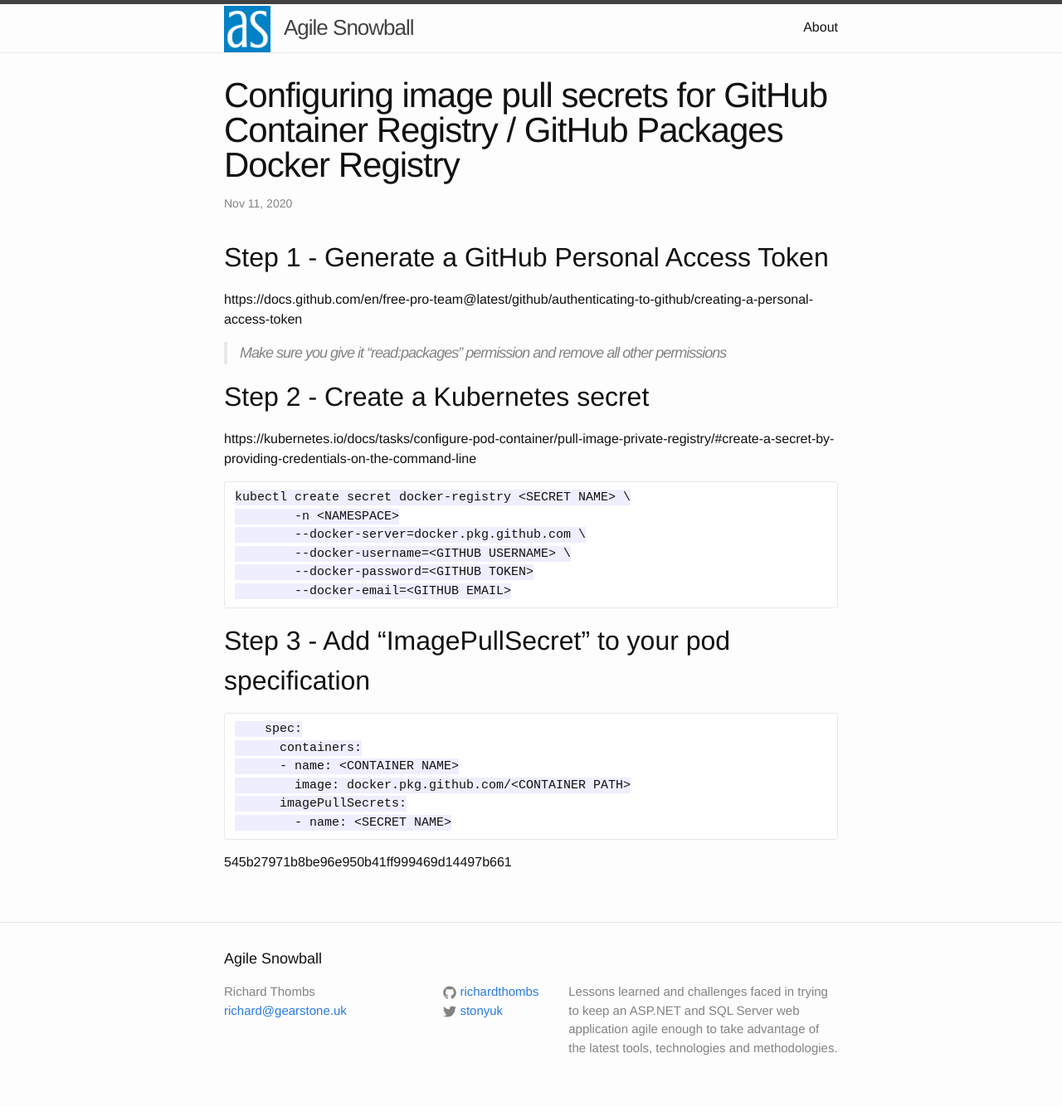
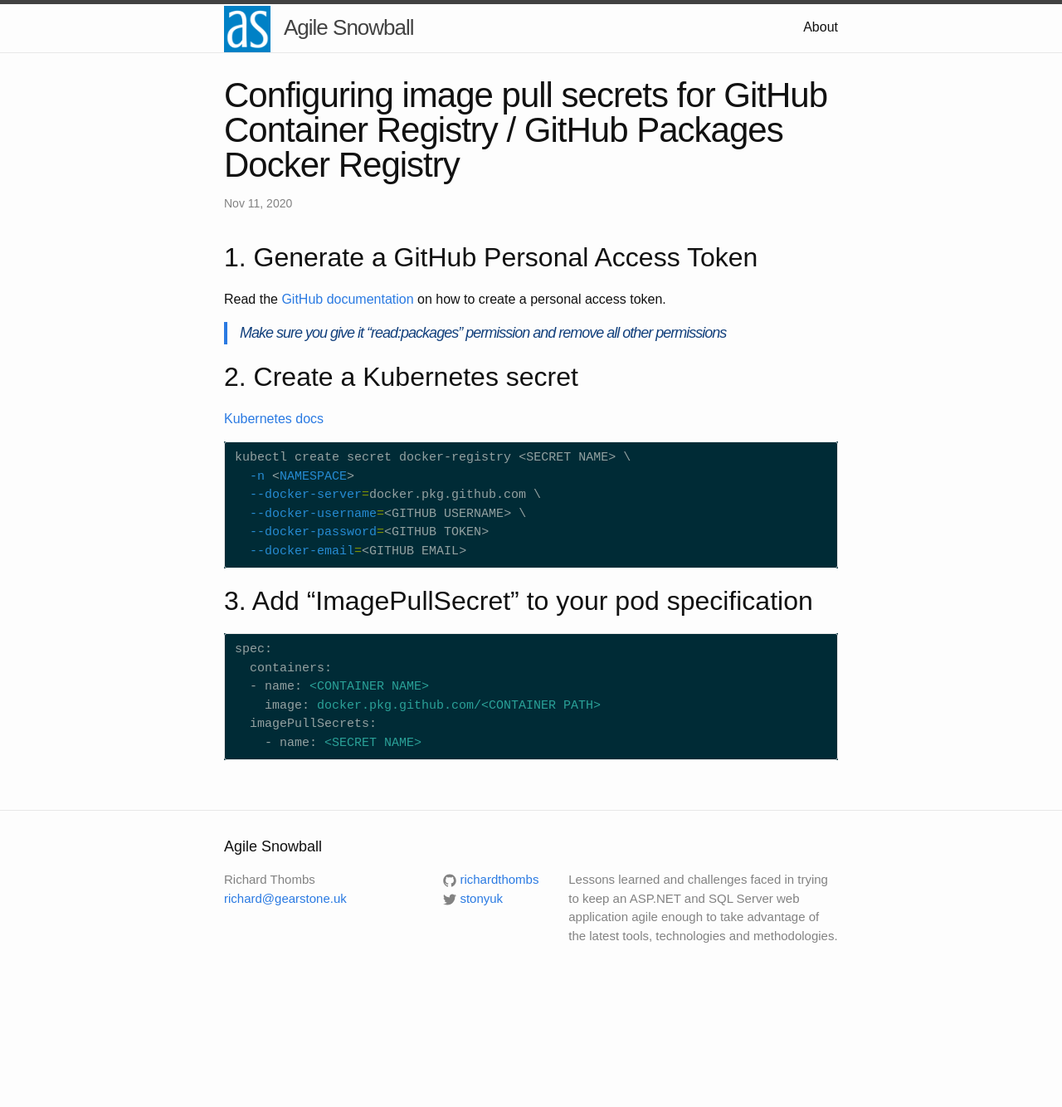
Before and after one commit to richardthombs/agilesnowball.com, a Jekyll site: the page built from _posts/2020-11-11-configuring-image-pull-secrets-for-github-container-registry.md, in a window 1280 px wide. Shown: the whole page at 83% size. Built offline with Jekyll 4.4.1, drawn with Linux system fonts in a browser that asks for light colours; some web fonts are replaced; after the commit the page ends 1199 px from its top, so only the background shows below that.

Commit message:
Tidy up look and feel and syntax highlighting

````diff
--- a/_config.yml
+++ b/_config.yml
@@ -15,3 +15,5 @@
 markdown: kramdown
 highlighter: rouge
 encoding: "utf-8"
+kramdown:
+  input: GFM
--- a/_includes/footer.html
+++ b/_includes/footer.html
@@ -19,7 +19,7 @@
 						<a href="https://github.com/{{ site.github_username }}">
 							<span class="icon  icon--github">
 								<svg viewBox="0 0 16 16">
-                  <path fill="#828282" d="M7.999,0.431c-4.285,0-7.76,3.474-7.76,7.761 c0,3.428,2.223,6.337,5.307,7.363c0.388,0.071,0.53-0.168,0.53-0.374c0-0.184-0.007-0.672-0.01-1.32 c-2.159,0.469-2.614-1.04-2.614-1.04c-0.353-0.896-0.862-1.135-0.862-1.135c-0.705-0.481,0.053-0.472,0.053-0.472 c0.779,0.055,1.189,0.8,1.189,0.8c0.692,1.186,1.816,0.843,2.258,0.645c0.071-0.502,0.271-0.843,0.493-1.037 C4.86,11.425,3.049,10.76,3.049,7.786c0-0.847,0.302-1.54,0.799-2.082C3.768,5.507,3.501,4.718,3.924,3.65 c0,0,0.652-0.209,2.134,0.796C6.677,4.273,7.34,4.187,8,4.184c0.659,0.003,1.323,0.089,1.943,0.261 c1.482-1.004,2.132-0.796,2.132-0.796c0.423,1.068,0.157,1.857,0.077,2.054c0.497,0.542,0.798,1.235,0.798,2.082 c0,2.981-1.814,3.637-3.543,3.829c0.279,0.24,0.527,0.713,0.527,1.437c0,1.037-0.01,1.874-0.01,2.129 c0,0.208,0.14,0.449,0.534,0.373c3.081-1.028,5.302-3.935,5.302-7.362C15.76,3.906,12.285,0.431,7.999,0.431z"/>
+									<path fill="#828282" d="M7.999,0.431c-4.285,0-7.76,3.474-7.76,7.761 c0,3.428,2.223,6.337,5.307,7.363c0.388,0.071,0.53-0.168,0.53-0.374c0-0.184-0.007-0.672-0.01-1.32 c-2.159,0.469-2.614-1.04-2.614-1.04c-0.353-0.896-0.862-1.135-0.862-1.135c-0.705-0.481,0.053-0.472,0.053-0.472 c0.779,0.055,1.189,0.8,1.189,0.8c0.692,1.186,1.816,0.843,2.258,0.645c0.071-0.502,0.271-0.843,0.493-1.037 C4.86,11.425,3.049,10.76,3.049,7.786c0-0.847,0.302-1.54,0.799-2.082C3.768,5.507,3.501,4.718,3.924,3.65 c0,0,0.652-0.209,2.134,0.796C6.677,4.273,7.34,4.187,8,4.184c0.659,0.003,1.323,0.089,1.943,0.261 c1.482-1.004,2.132-0.796,2.132-0.796c0.423,1.068,0.157,1.857,0.077,2.054c0.497,0.542,0.798,1.235,0.798,2.082 c0,2.981-1.814,3.637-3.543,3.829c0.279,0.24,0.527,0.713,0.527,1.437c0,1.037-0.01,1.874-0.01,2.129 c0,0.208,0.14,0.449,0.534,0.373c3.081-1.028,5.302-3.935,5.302-7.362C15.76,3.906,12.285,0.431,7.999,0.431z" />
 								</svg>
 							</span>
 
@@ -34,7 +34,7 @@
 							<span class="icon  icon--twitter">
 								<svg viewBox="0 0 16 16">
 									<path fill="#828282" d="M15.969,3.058c-0.586,0.26-1.217,0.436-1.878,0.515c0.675-0.405,1.194-1.045,1.438-1.809
-                  c-0.632,0.375-1.332,0.647-2.076,0.793c-0.596-0.636-1.446-1.033-2.387-1.033c-1.806,0-3.27,1.464-3.27,3.27 c0,0.256,0.029,0.506,0.085,0.745C5.163,5.404,2.753,4.102,1.14,2.124C0.859,2.607,0.698,3.168,0.698,3.767 c0,1.134,0.577,2.135,1.455,2.722C1.616,6.472,1.112,6.325,0.671,6.08c0,0.014,0,0.027,0,0.041c0,1.584,1.127,2.906,2.623,3.206 C3.02,9.402,2.731,9.442,2.433,9.442c-0.211,0-0.416-0.021-0.615-0.059c0.416,1.299,1.624,2.245,3.055,2.271 c-1.119,0.877-2.529,1.4-4.061,1.4c-0.264,0-0.524-0.015-0.78-0.046c1.447,0.928,3.166,1.469,5.013,1.469 c6.015,0,9.304-4.983,9.304-9.304c0-0.142-0.003-0.283-0.009-0.423C14.976,4.29,15.531,3.714,15.969,3.058z"/>
+                  c-0.632,0.375-1.332,0.647-2.076,0.793c-0.596-0.636-1.446-1.033-2.387-1.033c-1.806,0-3.27,1.464-3.27,3.27 c0,0.256,0.029,0.506,0.085,0.745C5.163,5.404,2.753,4.102,1.14,2.124C0.859,2.607,0.698,3.168,0.698,3.767 c0,1.134,0.577,2.135,1.455,2.722C1.616,6.472,1.112,6.325,0.671,6.08c0,0.014,0,0.027,0,0.041c0,1.584,1.127,2.906,2.623,3.206 C3.02,9.402,2.731,9.442,2.433,9.442c-0.211,0-0.416-0.021-0.615-0.059c0.416,1.299,1.624,2.245,3.055,2.271 c-1.119,0.877-2.529,1.4-4.061,1.4c-0.264,0-0.524-0.015-0.78-0.046c1.447,0.928,3.166,1.469,5.013,1.469 c6.015,0,9.304-4.983,9.304-9.304c0-0.142-0.003-0.283-0.009-0.423C14.976,4.29,15.531,3.714,15.969,3.058z" />
 								</svg>
 							</span>
 
--- a/_posts/2020-11-11-configuring-image-pull-secrets-for-github-container-registry.md
+++ b/_posts/2020-11-11-configuring-image-pull-secrets-for-github-container-registry.md
@@ -5,34 +5,31 @@
 categories: kubernetes docker github
 ---
 
-## Step 1 - Generate a GitHub Personal Access Token
-https://docs.github.com/en/free-pro-team@latest/github/authenticating-to-github/creating-a-personal-access-token
+## 1. Generate a GitHub Personal Access Token
+
+Read the [GitHub documentation](https://docs.github.com/en/free-pro-team@latest/github/authenticating-to-github/creating-a-personal-access-token) on how to create a personal access token.
 
 > Make sure you give it "read:packages" permission and remove all other permissions
 
-## Step 2 - Create a Kubernetes secret
-https://kubernetes.io/docs/tasks/configure-pod-container/pull-image-private-registry/#create-a-secret-by-providing-credentials-on-the-command-line
+## 2. Create a Kubernetes secret
+[Kubernetes docs](https://kubernetes.io/docs/tasks/configure-pod-container/pull-image-private-registry/#create-a-secret-by-providing-credentials-on-the-command-line)
 
-```
+```powershell
 kubectl create secret docker-registry <SECRET NAME> \
-	-n <NAMESPACE>
-	--docker-server=docker.pkg.github.com \
-	--docker-username=<GITHUB USERNAME> \
-	--docker-password=<GITHUB TOKEN>
-	--docker-email=<GITHUB EMAIL>
+  -n <NAMESPACE>
+  --docker-server=docker.pkg.github.com \
+  --docker-username=<GITHUB USERNAME> \
+  --docker-password=<GITHUB TOKEN>
+  --docker-email=<GITHUB EMAIL>
 ```
 
-## Step 3 - Add "ImagePullSecret" to your pod specification
+## 3. Add "ImagePullSecret" to your pod specification
 
+```yaml
+spec:
+  containers:
+  - name: <CONTAINER NAME>
+    image: docker.pkg.github.com/<CONTAINER PATH>
+  imagePullSecrets:
+    - name: <SECRET NAME>
 ```
-    spec:
-      containers:
-      - name: <CONTAINER NAME>
-        image: docker.pkg.github.com/<CONTAINER PATH>
-      imagePullSecrets:
-        - name: <SECRET NAME>
-```
-
-
-
-545b27971b8be96e950b41ff999469d14497b661
--- a/_sass/_base.scss
+++ b/_sass/_base.scss
@@ -14,10 +14,8 @@
  * Basic styling
  */
 body {
-    font-family: $base-font-family;
-    font-size: $base-font-size;
     line-height: $base-line-height;
-    font-weight: 300;
+    font-weight: normal;
     color: $text-color;
     background-color: $background-color;
 }
@@ -107,8 +105,8 @@
  * Blockquotes
  */
 blockquote {
-    color: $grey-color;
-    border-left: 4px solid $grey-color-light;
+    color: $primary-color-dark;
+    border-left: 4px solid $primary-color;
     padding-left: $spacing-unit / 2;
     font-size: 18px;
     letter-spacing: -1px;
@@ -129,7 +127,6 @@
     font-size: 15px;
     border: 1px solid $grey-color-light;
     border-radius: 3px;
-    background-color: #eef;
 }
 
 code {
@@ -138,7 +135,7 @@
 
 pre {
     padding: 8px 12px;
-    overflow-x: scroll;
+    overflow-x: auto;
 
     > code {
         border: 0;
--- /dev/null
+++ b/_sass/_solarized-dark.scss
@@ -0,0 +1,87 @@
+/* Solarized Dark
+
+For use with Jekyll and Pygments
+
+http://ethanschoonover.com/solarized
+
+SOLARIZED HEX      ROLE
+--------- -------- ------------------------------------------
+base03    #002b36  background
+base01    #586e75  comments / secondary content
+base1     #93a1a1  body text / default code / primary content
+orange    #cb4b16  constants
+red       #dc322f  regex, special keywords
+blue      #268bd2  reserved keywords
+cyan      #2aa198  strings, numbers
+green     #859900  operators, other keywords
+*/
+
+.highlight { background-color: #002b36; color: #93a1a1 }
+.highlight .c { color: #586e75 } /* Comment */
+.highlight .err { color: #93a1a1 } /* Error */
+.highlight .g { color: #93a1a1 } /* Generic */
+.highlight .k { color: #859900 } /* Keyword */
+.highlight .l { color: #93a1a1 } /* Literal */
+.highlight .n { color: #93a1a1 } /* Name */
+.highlight .o { color: #859900 } /* Operator */
+.highlight .x { color: #cb4b16 } /* Other */
+.highlight .p { color: #93a1a1 } /* Punctuation */
+.highlight .cm { color: #586e75 } /* Comment.Multiline */
+.highlight .cp { color: #859900 } /* Comment.Preproc */
+.highlight .c1 { color: #586e75 } /* Comment.Single */
+.highlight .cs { color: #859900 } /* Comment.Special */
+.highlight .gd { color: #2aa198 } /* Generic.Deleted */
+.highlight .ge { color: #93a1a1; font-style: italic } /* Generic.Emph */
+.highlight .gr { color: #dc322f } /* Generic.Error */
+.highlight .gh { color: #cb4b16 } /* Generic.Heading */
+.highlight .gi { color: #859900 } /* Generic.Inserted */
+.highlight .go { color: #93a1a1 } /* Generic.Output */
+.highlight .gp { color: #93a1a1 } /* Generic.Prompt */
+.highlight .gs { color: #93a1a1; font-weight: bold } /* Generic.Strong */
+.highlight .gu { color: #cb4b16 } /* Generic.Subheading */
+.highlight .gt { color: #93a1a1 } /* Generic.Traceback */
+.highlight .kc { color: #cb4b16 } /* Keyword.Constant */
+.highlight .kd { color: #268bd2 } /* Keyword.Declaration */
+.highlight .kn { color: #859900 } /* Keyword.Namespace */
+.highlight .kp { color: #859900 } /* Keyword.Pseudo */
+.highlight .kr { color: #268bd2 } /* Keyword.Reserved */
+.highlight .kt { color: #dc322f } /* Keyword.Type */
+.highlight .ld { color: #93a1a1 } /* Literal.Date */
+.highlight .m { color: #2aa198 } /* Literal.Number */
+.highlight .s { color: #2aa198 } /* Literal.String */
+.highlight .na { color: #93a1a1 } /* Name.Attribute */
+.highlight .nb { color: #B58900 } /* Name.Builtin */
+.highlight .nc { color: #268bd2 } /* Name.Class */
+.highlight .no { color: #cb4b16 } /* Name.Constant */
+.highlight .nd { color: #268bd2 } /* Name.Decorator */
+.highlight .ni { color: #cb4b16 } /* Name.Entity */
+.highlight .ne { color: #cb4b16 } /* Name.Exception */
+.highlight .nf { color: #268bd2 } /* Name.Function */
+.highlight .nl { color: #93a1a1 } /* Name.Label */
+.highlight .nn { color: #93a1a1 } /* Name.Namespace */
+.highlight .nx { color: #93a1a1 } /* Name.Other */
+.highlight .py { color: #93a1a1 } /* Name.Property */
+.highlight .nt { color: #268bd2 } /* Name.Tag */
+.highlight .nv { color: #268bd2 } /* Name.Variable */
+.highlight .ow { color: #859900 } /* Operator.Word */
+.highlight .w { color: #93a1a1 } /* Text.Whitespace */
+.highlight .mf { color: #2aa198 } /* Literal.Number.Float */
+.highlight .mh { color: #2aa198 } /* Literal.Number.Hex */
+.highlight .mi { color: #2aa198 } /* Literal.Number.Integer */
+.highlight .mo { color: #2aa198 } /* Literal.Number.Oct */
+.highlight .sb { color: #586e75 } /* Literal.String.Backtick */
+.highlight .sc { color: #2aa198 } /* Literal.String.Char */
+.highlight .sd { color: #93a1a1 } /* Literal.String.Doc */
+.highlight .s2 { color: #2aa198 } /* Literal.String.Double */
+.highlight .se { color: #cb4b16 } /* Literal.String.Escape */
+.highlight .sh { color: #93a1a1 } /* Literal.String.Heredoc */
+.highlight .si { color: #2aa198 } /* Literal.String.Interpol */
+.highlight .sx { color: #2aa198 } /* Literal.String.Other */
+.highlight .sr { color: #dc322f } /* Literal.String.Regex */
+.highlight .s1 { color: #2aa198 } /* Literal.String.Single */
+.highlight .ss { color: #2aa198 } /* Literal.String.Symbol */
+.highlight .bp { color: #268bd2 } /* Name.Builtin.Pseudo */
+.highlight .vc { color: #268bd2 } /* Name.Variable.Class */
+.highlight .vg { color: #268bd2 } /* Name.Variable.Global */
+.highlight .vi { color: #268bd2 } /* Name.Variable.Instance */
+.highlight .il { color: #2aa198 } /* Literal.Number.Integer.Long */
--- /dev/null
+++ b/_sass/_solarized-light.scss
@@ -0,0 +1,87 @@
+/* Solarized Light
+
+For use with Jekyll and Pygments
+
+http://ethanschoonover.com/solarized
+
+SOLARIZED HEX      ROLE
+--------- -------- ------------------------------------------
+base01    #586e75  body text / default code / primary content
+base1     #93a1a1  comments / secondary content
+base3     #fdf6e3  background
+orange    #cb4b16  constants
+red       #dc322f  regex, special keywords
+blue      #268bd2  reserved keywords
+cyan      #2aa198  strings, numbers
+green     #859900  operators, other keywords
+*/
+
+.highlight { background-color: #fdf6e3; color: #586e75 }
+.highlight .c { color: #93a1a1 } /* Comment */
+.highlight .err { color: #586e75 } /* Error */
+.highlight .g { color: #586e75 } /* Generic */
+.highlight .k { color: #859900 } /* Keyword */
+.highlight .l { color: #586e75 } /* Literal */
+.highlight .n { color: #586e75 } /* Name */
+.highlight .o { color: #859900 } /* Operator */
+.highlight .x { color: #cb4b16 } /* Other */
+.highlight .p { color: #586e75 } /* Punctuation */
+.highlight .cm { color: #93a1a1 } /* Comment.Multiline */
+.highlight .cp { color: #859900 } /* Comment.Preproc */
+.highlight .c1 { color: #93a1a1 } /* Comment.Single */
+.highlight .cs { color: #859900 } /* Comment.Special */
+.highlight .gd { color: #2aa198 } /* Generic.Deleted */
+.highlight .ge { color: #586e75; font-style: italic } /* Generic.Emph */
+.highlight .gr { color: #dc322f } /* Generic.Error */
+.highlight .gh { color: #cb4b16 } /* Generic.Heading */
+.highlight .gi { color: #859900 } /* Generic.Inserted */
+.highlight .go { color: #586e75 } /* Generic.Output */
+.highlight .gp { color: #586e75 } /* Generic.Prompt */
+.highlight .gs { color: #586e75; font-weight: bold } /* Generic.Strong */
+.highlight .gu { color: #cb4b16 } /* Generic.Subheading */
+.highlight .gt { color: #586e75 } /* Generic.Traceback */
+.highlight .kc { color: #cb4b16 } /* Keyword.Constant */
+.highlight .kd { color: #268bd2 } /* Keyword.Declaration */
+.highlight .kn { color: #859900 } /* Keyword.Namespace */
+.highlight .kp { color: #859900 } /* Keyword.Pseudo */
+.highlight .kr { color: #268bd2 } /* Keyword.Reserved */
+.highlight .kt { color: #dc322f } /* Keyword.Type */
+.highlight .ld { color: #586e75 } /* Literal.Date */
+.highlight .m { color: #2aa198 } /* Literal.Number */
+.highlight .s { color: #2aa198 } /* Literal.String */
+.highlight .na { color: #586e75 } /* Name.Attribute */
+.highlight .nb { color: #B58900 } /* Name.Builtin */
+.highlight .nc { color: #268bd2 } /* Name.Class */
+.highlight .no { color: #cb4b16 } /* Name.Constant */
+.highlight .nd { color: #268bd2 } /* Name.Decorator */
+.highlight .ni { color: #cb4b16 } /* Name.Entity */
+.highlight .ne { color: #cb4b16 } /* Name.Exception */
+.highlight .nf { color: #268bd2 } /* Name.Function */
+.highlight .nl { color: #586e75 } /* Name.Label */
+.highlight .nn { color: #586e75 } /* Name.Namespace */
+.highlight .nx { color: #586e75 } /* Name.Other */
+.highlight .py { color: #586e75 } /* Name.Property */
+.highlight .nt { color: #268bd2 } /* Name.Tag */
+.highlight .nv { color: #268bd2 } /* Name.Variable */
+.highlight .ow { color: #859900 } /* Operator.Word */
+.highlight .w { color: #586e75 } /* Text.Whitespace */
+.highlight .mf { color: #2aa198 } /* Literal.Number.Float */
+.highlight .mh { color: #2aa198 } /* Literal.Number.Hex */
+.highlight .mi { color: #2aa198 } /* Literal.Number.Integer */
+.highlight .mo { color: #2aa198 } /* Literal.Number.Oct */
+.highlight .sb { color: #93a1a1 } /* Literal.String.Backtick */
+.highlight .sc { color: #2aa198 } /* Literal.String.Char */
+.highlight .sd { color: #586e75 } /* Literal.String.Doc */
+.highlight .s2 { color: #2aa198 } /* Literal.String.Double */
+.highlight .se { color: #cb4b16 } /* Literal.String.Escape */
+.highlight .sh { color: #586e75 } /* Literal.String.Heredoc */
+.highlight .si { color: #2aa198 } /* Literal.String.Interpol */
+.highlight .sx { color: #2aa198 } /* Literal.String.Other */
+.highlight .sr { color: #dc322f } /* Literal.String.Regex */
+.highlight .s1 { color: #2aa198 } /* Literal.String.Single */
+.highlight .ss { color: #2aa198 } /* Literal.String.Symbol */
+.highlight .bp { color: #268bd2 } /* Name.Builtin.Pseudo */
+.highlight .vc { color: #268bd2 } /* Name.Variable.Class */
+.highlight .vg { color: #268bd2 } /* Name.Variable.Global */
+.highlight .vi { color: #268bd2 } /* Name.Variable.Instance */
+.highlight .il { color: #2aa198 } /* Literal.Number.Integer.Long */
--- a/css/main.scss
+++ b/css/main.scss
@@ -3,10 +3,13 @@
 ---
 @charset "utf-8";
 
-
+@import url('https://rsms.me/inter/inter.css');
+html { font-family: 'Inter', sans-serif; }
+@supports (font-variation-settings: normal) {
+  html { font-family: 'Inter var', sans-serif; }
+}
 
 // Our variables
-$base-font-family: Helvetica, Arial, sans-serif;
 $base-font-size:   16px;
 $small-font-size:  $base-font-size * 0.875;
 $base-line-height: 1.5;
@@ -20,6 +23,10 @@
 $grey-color:       #828282;
 $grey-color-light: lighten($grey-color, 40%);
 $grey-color-dark:  darken($grey-color, 25%);
+
+$primary-color:       $brand-color;
+$primary-color-light: lighten($primary-color, 40%);
+$primary-color-dark:  darken($primary-color, 25%);
 
 $on-palm:          600px;
 $on-laptop:        800px;
@@ -45,5 +52,5 @@
 @import
         "base",
         "layout",
-        "syntax-highlighting"
+        "solarized-dark"
 ;
````
Also changed, not shown: Gemfile (added, +26 -0 lines), Gemfile.lock (added). Lines whose indentation alone changed are shown as unchanged.
